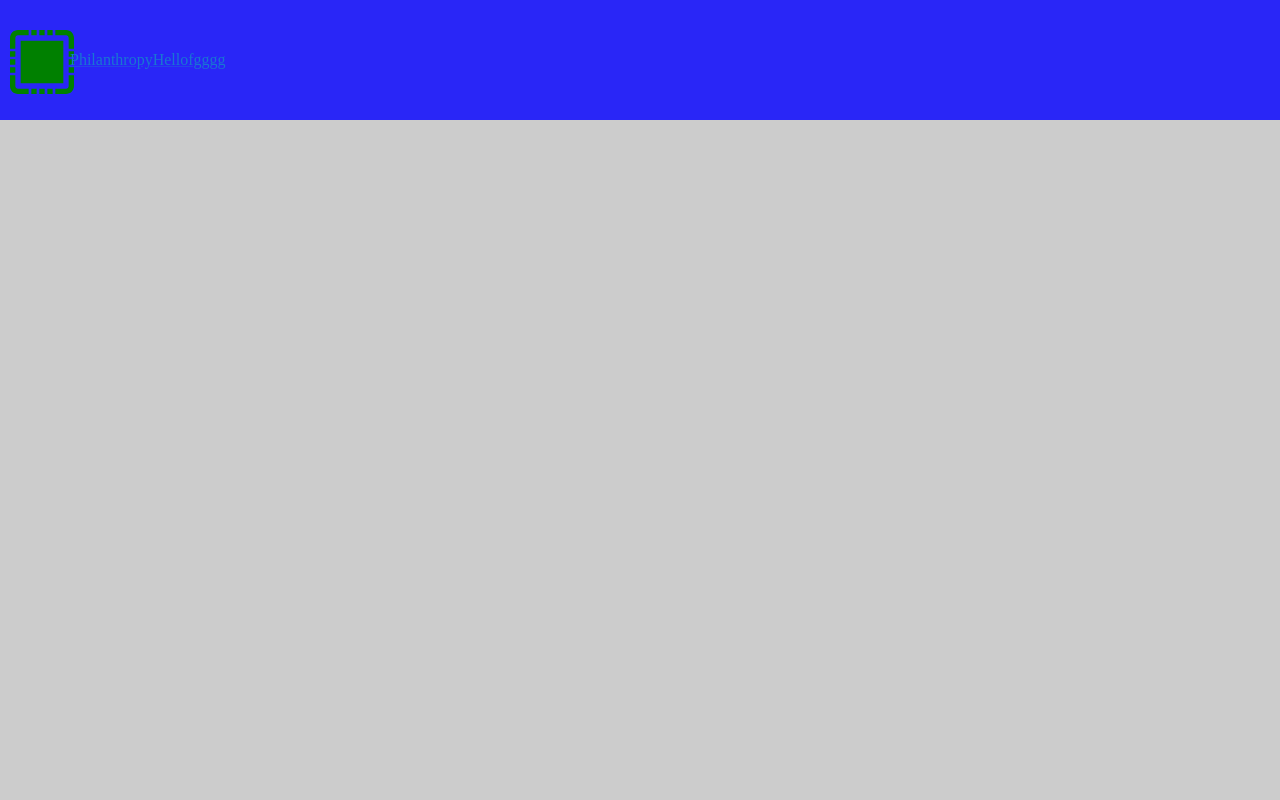
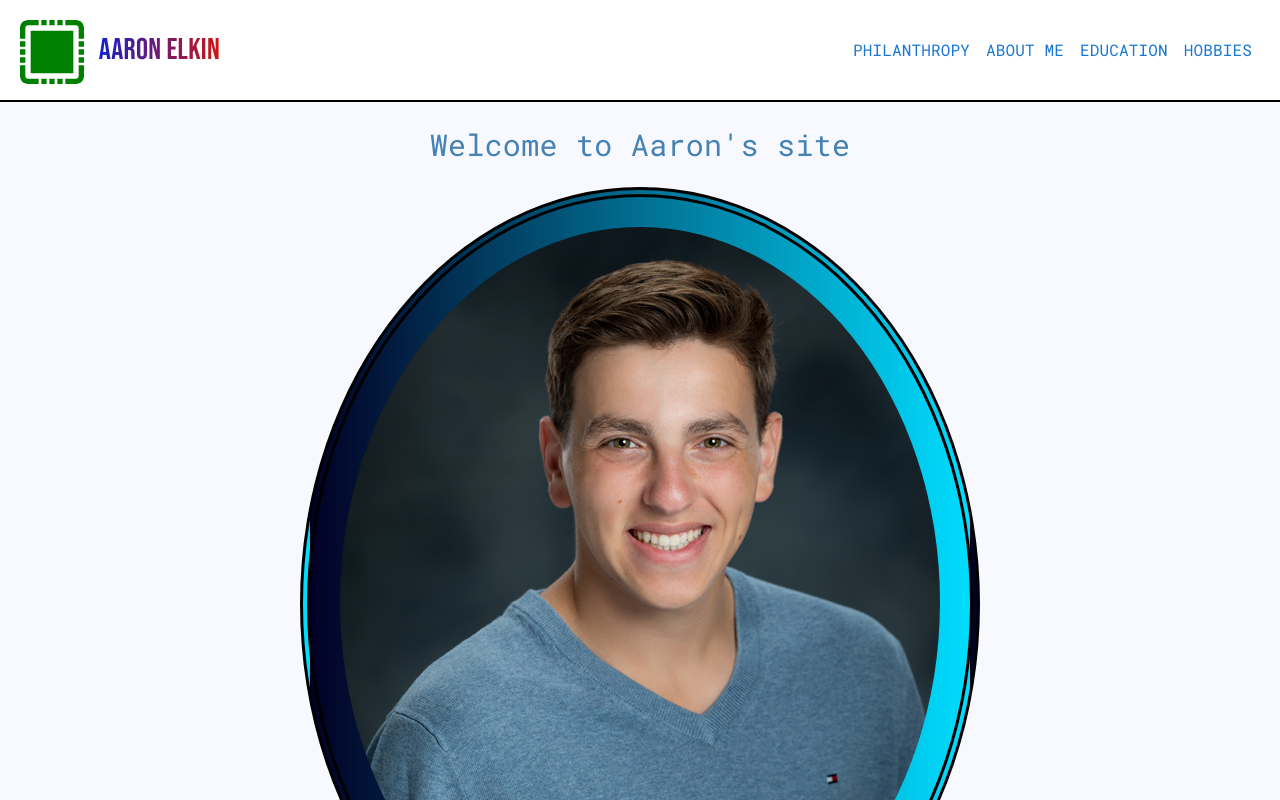
Before and after one commit to AaronElk4124/AaronSite3, a Next.js app: page / in a window 1280 px wide. Shown: the top 800 px of the page. Built offline with nearby package versions, Linux system fonts and the light colour scheme.

Commit message:
Added Header and Tilt Image

```diff
--- a/app/layout.tsx
+++ b/app/layout.tsx
@@ -1,21 +1,22 @@
-import React from "react"
+import React from "react";
 
-import { Metadata } from 'next'
-import { Box } from "@mui/material"
+import { Metadata } from "next";
+import { Box, Container } from "@mui/material";
+import { Header } from "@/components/Header";
 
 export const metadata: Metadata = {
-  title: 'Aaron Elkin',
+  title: "Aaron Elkin",
   description: "Welcome to Aaron's life",
+};
+
+export default function RootLayout({ children }) {
+  return (
+    <html lang="en">
+      <body style={{ background: "ghostwhite", margin: 0 }}>
+        <Header />
+        <Container sx={{ maxWidth: "1400px" }}>{children}</Container>
+        <script src="vanilla-tilt.js" />
+      </body>
+    </html>
+  );
 }
-
-export default function RootLayout({children}) {
-    return (
-      <html lang="en">
-        <body style={{background: '#cccccc', margin: 0}}>
-            <Box>
-            {children}
-            </Box>
-        </body>
-      </html>
-    )
-  }
--- a/package.json
+++ b/package.json
@@ -10,9 +10,12 @@
     "@emotion/styled": "^11.11.0",
     "@mui/material": "^5.14.3",
     "git": "^0.1.5",
+    "lodash": "^4.17.21",
     "next": "^13.4.12",
     "react": "^18.2.0",
-    "react-dom": "^18.2.0"
+    "react-dom": "^18.2.0",
+    "react-parallax-tilt": "^1.7.156",
+    "vanilla-tilt": "^1.8.0"
   },
   "devDependencies": {
     "@types/node": "20.4.8",
--- /dev/null
+++ b/src/components/Header.css
@@ -0,0 +1,12 @@
+.specialButton {
+  &:hover {
+    color: crimson;
+    background: whitesmoke;
+  }
+}
+
+.tilt-image {
+  transition: transform 0.3s ease;
+  perspective: 1000px;
+  transform: perspective(1000px);
+}
--- a/src/components/Header.tsx
+++ b/src/components/Header.tsx
@@ -1,27 +1,88 @@
-import { Box, Link, Stack, Typography } from "@mui/material";
+"use client";
+import { Box, Button, Link, Stack, Typography } from "@mui/material";
 import Image from "next/image";
 import ComputerIcon from "@/icons/ComputerIcon.svg";
+import { bebasNeue, robotoMono } from "theme/fonts";
+import "./Header.css";
+import { map as _map } from "lodash";
 
+const linkArray = [
+  {
+    title: "Philanthropy",
+    href: "/",
+  },
+  {
+    title: "About Me",
+    href: "/",
+  },
+  {
+    title: "Education",
+    href: "/",
+  },
+  {
+    title: "Hobbies",
+    href: "/",
+  },
+];
 export const Header = () => {
   return (
+    <header>
       <Stack
         sx={{
+          as: "head",
           height: "100px",
           position: "sticky",
           top: 0,
-        background: "#2926F7",
-        width: "100%",
+          background: "white",
+          maxWidth: "100vw",
           boxShadow: "black",
           flexDirection: "row",
           alignItems: "center",
-        p: "10px",
+          px: "20px",
+          justifyContent: "space-between",
+          zIndex: "1000",
+          borderBottom: "2px solid black",
+          mb: "20px",
+        }}
+      >
+        <Stack
+          sx={{
+            flexDirection: "row",
+            justifyContent: "space-between",
+            width: "100%",
+            maxWidth: "200px",
+            alignItems: "center",
           }}
         >
           <Box sx={{ width: "60px", height: "60px" }}>
             <Image src={ComputerIcon} alt="Computer" />
           </Box>
-      <Link href="/">Philanthropy</Link>
-      <Link href="/">Hellofgggg</Link>
+          <Typography
+            sx={{
+              textTransform: "uppercase",
+              fontFamily: bebasNeue.style.fontFamily,
+              fontSize: "30px",
+              background: "linear-gradient(to right, #121FCF 0%, #CF1512 100%)",
+              backgroundClip: "text",
+              WebkitBackgroundClip: "text",
+              color: "transparent",
+            }}
+          >
+            Aaron Elkin
+          </Typography>
         </Stack>
+        <Box>
+          {_map(linkArray, (linkInfo, i) => {
+            return (
+              <Button className="specialButton" href={linkInfo.href} key={i}>
+                <Typography sx={{ fontFamily: robotoMono.style.fontFamily }}>
+                  {linkInfo.title}
+                </Typography>
+              </Button>
+            );
+          })}
+        </Box>
+      </Stack>
+    </header>
   );
 };
--- a/src/content/HomePageContent.tsx
+++ b/src/content/HomePageContent.tsx
@@ -1,10 +1,44 @@
-import { Box } from "@mui/material";
-import { Header } from "@/components/Header";
+"use client";
+import { Box, Stack, Typography } from "@mui/material";
+import Image from "next/image";
+import Aaron from "@/images/AaronElkinSenior Pic.jpg";
+import { robotoMono } from "theme/fonts";
+import { useState } from "react";
+import Tilt from "react-parallax-tilt";
 
 export const HomePageContent = () => {
   return (
-    <Box>
-      <Header />
-    </Box>
+    <Stack sx={{ alignItems: "center", flexDirection: "column" }}>
+      <Typography
+        sx={{
+          fontFamily: robotoMono.style.fontFamily,
+          fontSize: "30px",
+          color: "steelblue",
+          mb: "20px",
+        }}
+      >
+        Welcome to Aaron's site
+      </Typography>
+      <Box
+        sx={{
+          background: "blur",
+          p: "30px",
+          border: "10px solid",
+          borderStyle: "double",
+          borderRadius: "50%",
+          backgroundImage:
+            "linear-gradient(90deg, rgba(9,121,30,1) 0%, rgba(2,0,36,1) 0%, rgba(0,221,255,1) 100%)",
+        }}
+      >
+        <Tilt>
+          <Image
+            src={Aaron}
+            alt="Aaron"
+            className="tilt-image"
+            style={{ width: "auto", borderRadius: "50%" }}
+          />
+        </Tilt>
+      </Box>
+    </Stack>
   );
 };
--- a/theme/fonts.ts
+++ b/theme/fonts.ts
@@ -1,6 +1,12 @@
-import { Roboto_Mono } from "next/font/google";
+import { Roboto_Mono, Bebas_Neue } from "next/font/google";
 
 export const robotoMono = Roboto_Mono({
   subsets: ["latin"],
   display: "swap",
 });
+
+export const bebasNeue = Bebas_Neue({
+  style: "normal",
+  subsets: ["latin"],
+  weight: "400",
+});
--- a/tsconfig.json
+++ b/tsconfig.json
@@ -21,7 +21,8 @@
     "baseUrl": ".",
     "paths": {
       "@/components/*": ["src/components/*"],
-      "@/icons/*": ["public/icons/*"]
+      "@/icons/*": ["public/icons/*"],
+      "@/images/*": ["public/images/*"]
     }
   },
   "include": ["next-env.d.ts", ".next/types/**/*.ts", "**/*.ts", "**/*.tsx"],
```
Also changed, not shown: public/images/AaronElkinSenior Pic.jpg (added), 1 other file (tests, documents, lock files or other folders). Lines whose indentation alone changed are shown as unchanged.
